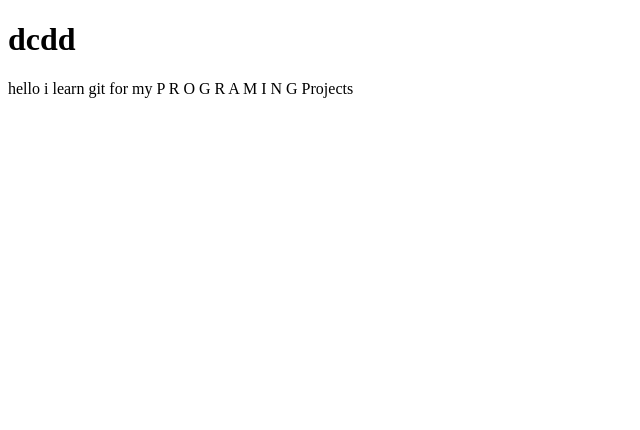
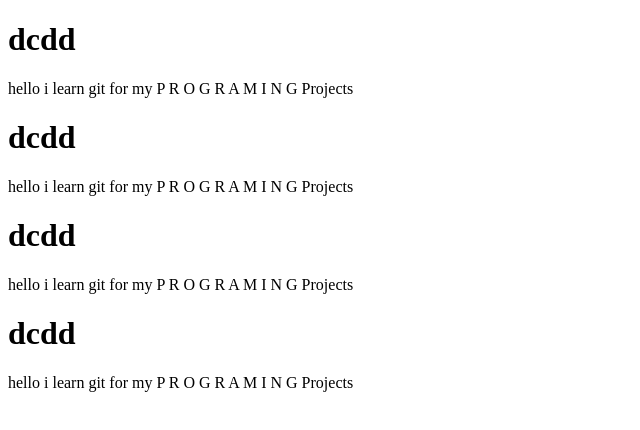
Before and after one commit to MobeenKhan221/Test-repo, a plain HTML site: page index.html in a window 1280 px wide. Shown: the whole page, without its empty margins (0-640 px from the left). Drawn offline with Linux system fonts and the light colour scheme.

Commit message:
new commit

```diff
--- a/index.html
+++ b/index.html
@@ -10,5 +10,17 @@
   <p>hello i learn git for my P R O G R A M I N G Projects
   </p>
 
+    <h1>dcdd</h1>
+  <p>hello i learn git for my P R O G R A M I N G Projects
+  </p>
+
+    <h1>dcdd</h1>
+  <p>hello i learn git for my P R O G R A M I N G Projects
+  </p>
+
+    <h1>dcdd</h1>
+  <p>hello i learn git for my P R O G R A M I N G Projects
+  </p>
+
 </body>
 </html>
```
